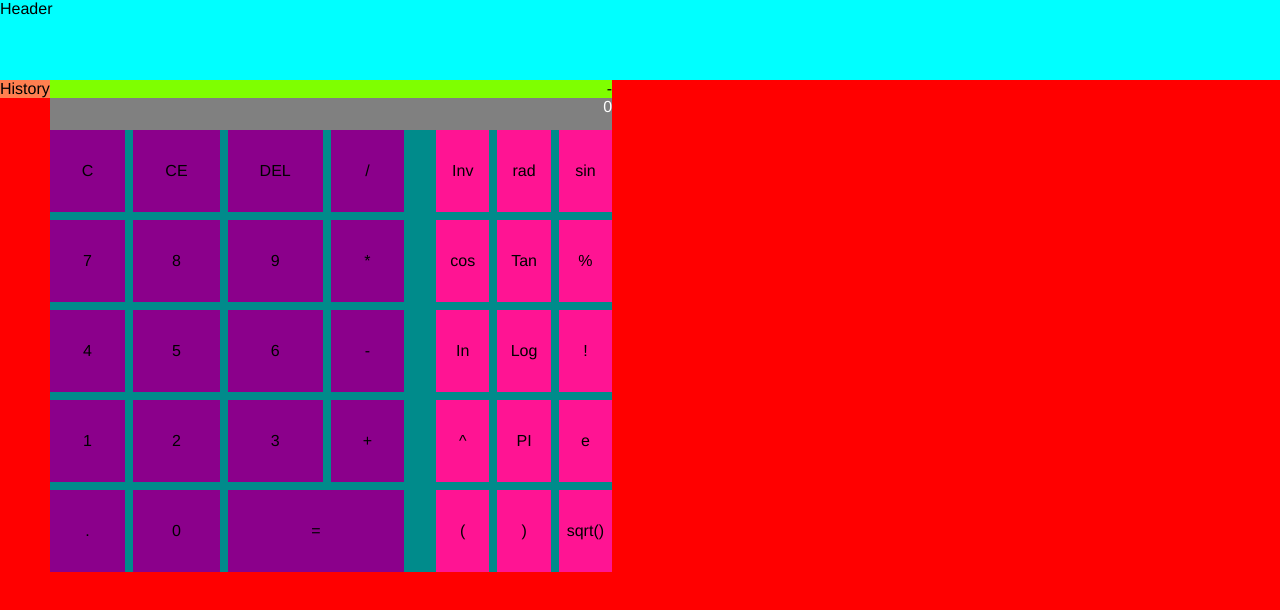
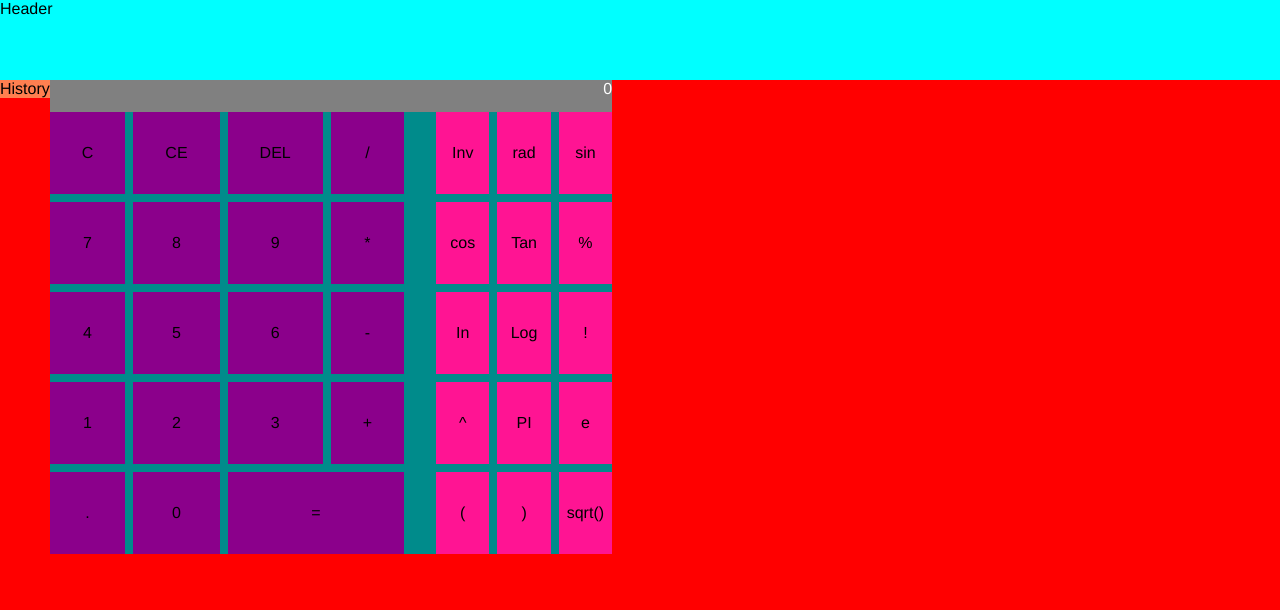
Before and after one commit to 80asv/reactculator, a React (Vite) app: page / in a window 1280 px wide. Shown: the top 610 px of the page. Built offline with nearby package versions, Linux system fonts and the light colour scheme.

Commit message:
op's names changed and refactoring

```diff
--- a/src/components/Calculator/Calculator.jsx
+++ b/src/components/Calculator/Calculator.jsx
@@ -43,19 +43,17 @@ const operations = [
     {id: 15, text: "sqrt()", name: "sqrt", value: "sqrt("},
 ]
 
-const manejadorCambio = () => console.log("cambiaaaaa");
-
 const Calculator = () => {
 
-    const { input, handleClick, handleReset, handleDel, handleResult, result } = useContext(CalculatorContext)
+    const { input, putChar, resetAll, deleteChar, showResult, operation, resetOperation } = useContext(CalculatorContext)
 
 
     return (
         <div className='calc'>
             <History/>
             <div className='calc__panels'>
-                <SecondPanel result={result}/>
-                <MainPanel operation={input} handleChange={manejadorCambio}/>
+                <SecondPanel result={operation} />
+                <MainPanel operation={input} />
                 <div className="calc__btns">
                     <div className="calc__btns-basic">
                         {
@@ -64,14 +62,14 @@ const Calculator = () => {
                                     className={`calc__btn-basic ${btn.name}`}
                                     key={btn.id}
                                     text={btn.text}
-                                    handleClick={handleClick}
+                                    handleClick={putChar}
                                 />
                             })
                         }
-                        <Button className={`calc__btn-basic clear`} text="C" />
-                        <Button className={`calc__btn-basic clear-all`} text="CE" handleClick={handleReset}/>
-                        <Button className={`calc__btn-basic del`} text="DEL" handleClick={handleDel}/>
-                        <Button className={`calc__btn-basic equals`} text="=" handleClick={handleResult}/>
+                        <Button className={`calc__btn-basic clear`} text="C" handleClick={resetOperation}/>
+                        <Button className={`calc__btn-basic clear-all`} text="CE" handleClick={resetAll}/>
+                        <Button className={`calc__btn-basic del`} text="DEL" handleClick={deleteChar}/>
+                        <Button className={`calc__btn-basic equals`} text="=" handleClick={showResult}/>
                     </div>
                     <div className="calc__btns-op">
                         {
@@ -81,7 +79,7 @@ const Calculator = () => {
                                     key={btn.id}
                                     text={btn.text}
                                     value={btn.value}
-                                    handleClick={handleClick}
+                                    handleClick={putChar}
                                 />
                             })
                         }
--- a/src/components/Panel/SecondPanel/SecondPanel.jsx
+++ b/src/components/Panel/SecondPanel/SecondPanel.jsx
@@ -3,7 +3,7 @@ import './SecondPanel.scss'
 
 const SecondPanel = ({ result }) => {
   return (
-    <div className='second-panel'>{result === "" ? "-" : result }</div>
+    <div className='second-panel'>{result === "" ? "" : result }</div>
   )
 }
 
--- a/src/context/CalculatorContext.jsx
+++ b/src/context/CalculatorContext.jsx
@@ -5,55 +5,62 @@ export const CalculatorContext = createContext();
 
 export default function CalulatorContextProvider({ children }) {
     const [input, setInput] = useState("");
-    const [result, setResult] = useState("");
+    const [operation, setOperation] = useState("");
+    const [isResolved, setIsResolved] = useState(false);
 
-    const handleClick = (e) => {
+    const putChar = (e) => {
+
+        let value = e.target.value;
+        let lastChar = operation.split('')[operation.length - 1];
+
         const ops = ["+", "-", "/", "%", "*", "^"]
         const funcs = ["(", ")", "cos(", "tan("]
-        let value = e.target.value;
-        //let lastChar = input.split('')[input.length - 1];
-        let lastChar = result.split('')[result.length - 1];
 
-        // if(!ops.includes(value)){
-        //     setInput(input + value);
-        // } else {
-        //     if(ops.includes(lastChar)){
-        //         setInput(input.substring(0, input.length - 1) + value);
-        //         handleResult();
-        //     } else{
-        //         setInput(input + value);
-        //     }
-        // }
+        if(isResolved){
+            setOperation("");
+            setIsResolved(false);
+        }
 
         if(!ops.includes(value)){
             setInput(input+value);
         } else {
             if(ops.includes(lastChar) && !input){
                 if(funcs.includes(value) && ops.includes(lastChar)){
-                    setResult(result + value);
+                    setOperation(operation + value);
                 } else {
-                    setResult(result.substring(0, result.length - 1) + value)
+                    setOperation(operation.substring(0, operation.length - 1) + value)
                     setInput("");
                 }
             } else {
                 let concat = input + value
-                setResult(result + concat);
+                setOperation(operation + concat);
                 setInput("");
             }
         }
     };
 
-    const handleResult = () => {
-        let res = evaluate(input);
-        setResult(res);
+    const showResult = () => {
+        try {
+            setIsResolved(true);
+            let concat = operation + input;
+            setOperation(concat);
+            setInput(evaluate(concat));
+        } catch (error) {
+            console.log(error);
+        }
     }
 
-    const handleReset = () => {
+    const resetAll = () => {
+        setIsResolved(false);
         setInput("");
-        setResult("");
-    };
+        setOperation("");
+    }
 
-    const handleDel = () => {
+    const resetOperation = () => setOperation("")
+
+
+
+    const deleteChar = () => {
         let del = input.substring(0, input.length - 1);
         setInput(del);
     };
@@ -61,7 +68,7 @@ export default function CalulatorContextProvider({ children }) {
 
 
 
-    const data = { input, handleClick, handleReset, handleDel, result, handleResult }
+    const data = { input, putChar, resetAll, deleteChar, operation, showResult, resetOperation }
 
     return(
         <CalculatorContext.Provider value={data}>
```
